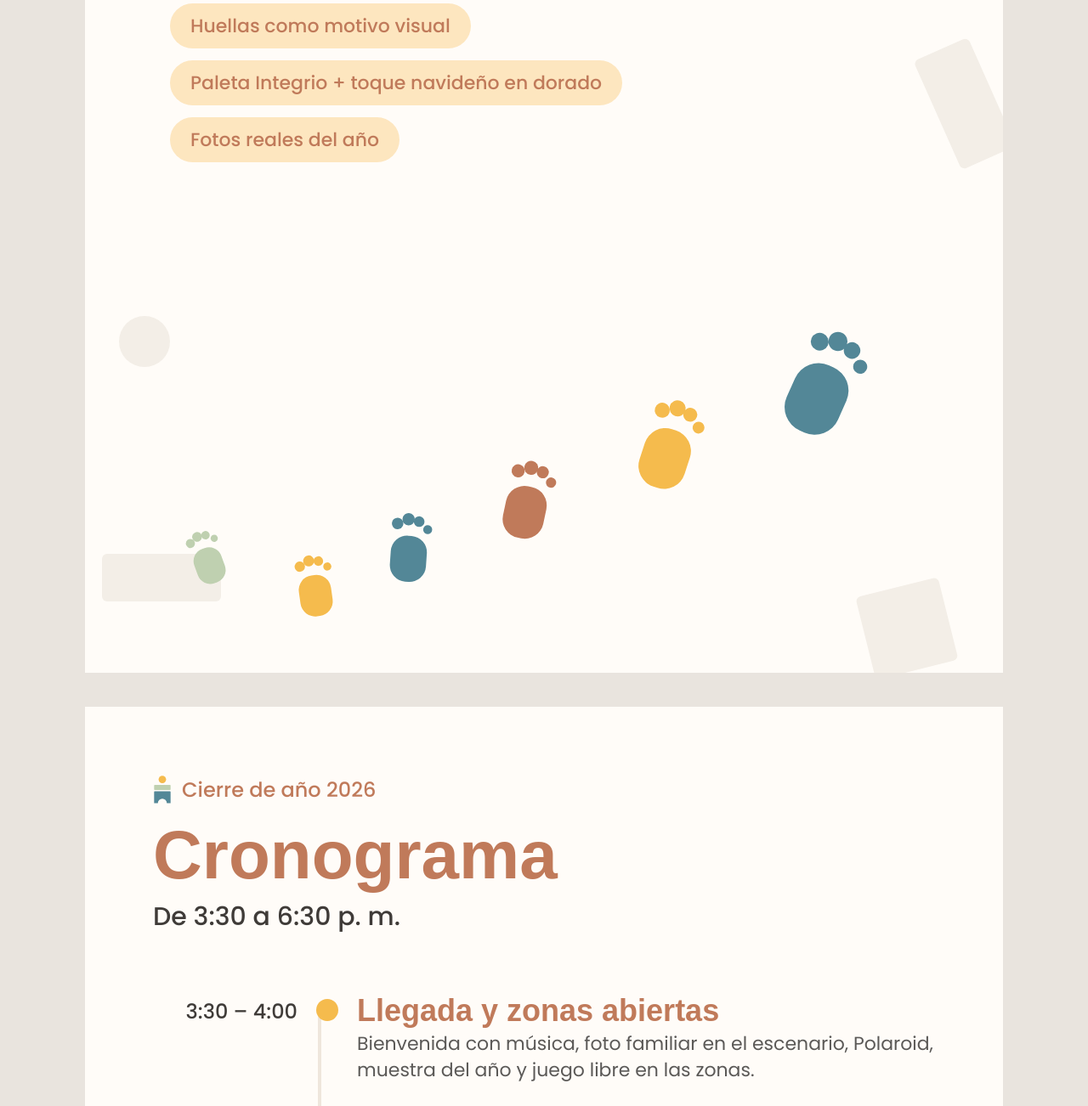
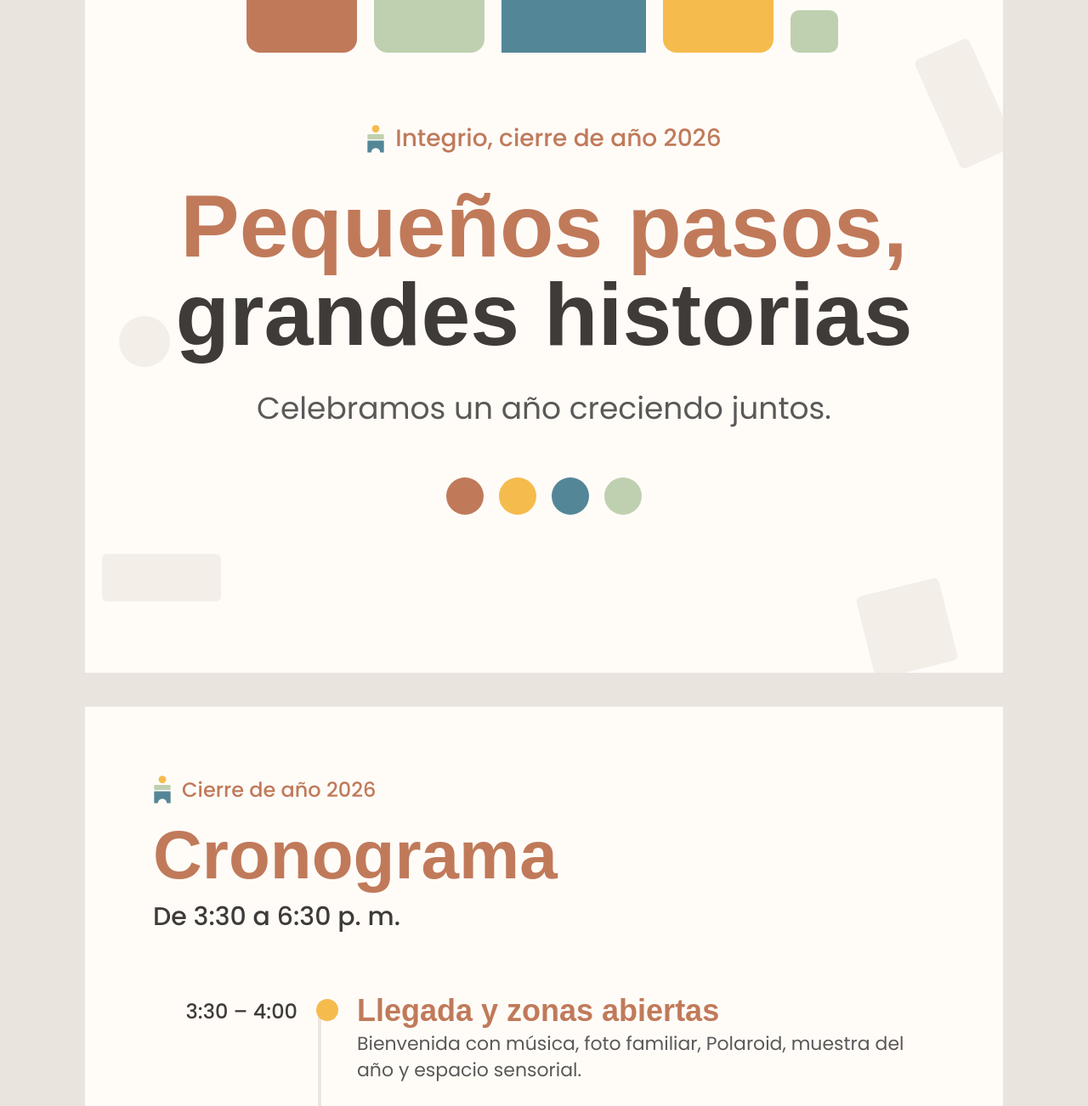
Before and after one commit to cielitocorescob/web-verne, a plain HTML site: page integrio/cierre-2026/plan.html in a window 1280 px wide. Shown: the part 598-1900 px from the top of the page at 85% size. Drawn offline with Linux system fonts and the light colour scheme; files whose address does not match are found by name; a web font is replaced by a local one.

Commit message:
Integrio year-end plan: block-based concept, no candles, updated zones
Co-Authored-By: Claude Opus 5.5 <noreply@anthropic.com>
Claude-Session: https://claude.ai/code/session_01GxHxZEsinBU6gnmuJez2MN

```diff
--- a/integrio/cierre-2026/plan.html
+++ b/integrio/cierre-2026/plan.html
@@ -50,31 +50,33 @@
   </symbol>
 </defs></svg>
 
-<!-- 1 · CONCEPTO -->
+<!-- 1, CONCEPTO -->
 <section class="pieza" id="cierre-01-concepto">
   <svg class="conf"><use href="#confeti"/></svg>
-  <!-- camino de huellas -->
-  <svg class="abs" style="left:0;top:0;width:1080px;height:1350px" viewBox="0 0 1080 1350">
-    <use href="#huella" x="120" y="1180" width="46" height="69" fill="#bfd0b0" transform="rotate(-20 143 1214)"/>
-    <use href="#huella" x="230" y="1210" width="52" height="78" fill="#f5bb4d" transform="rotate(-8 256 1149)"/>
-    <use href="#huella" x="360" y="1160" width="58" height="87" fill="#538797" transform="rotate(4 389 1093)"/>
-    <use href="#huella" x="510" y="1100" width="66" height="99" fill="#c07a5a" transform="rotate(12 543 1040)"/>
-    <use href="#huella" x="680" y="1030" width="76" height="114" fill="#f5bb4d" transform="rotate(18 718 987)"/>
-    <use href="#huella" x="860" y="950" width="90" height="135" fill="#538797" transform="rotate(24 905 928)"/>
+  <!-- Bloques del isotipo como escalera: pequeños pasos que crecen -->
+  <svg class="abs" style="left:190px;top:200px" width="700" height="420" viewBox="0 0 700 420">
+    <rect x="0" y="290" width="130" height="130" rx="16" fill="#c07a5a"/>
+    <rect x="150" y="250" width="130" height="170" rx="16" fill="#bfd0b0"/>
+    <circle cx="215" cy="185" r="52" fill="#f5bb4d"/>
+    <path d="M300 420V280a85 85 0 0 1 170 0v140z" fill="#538797"/>
+    <rect x="490" y="150" width="130" height="270" rx="16" fill="#f5bb4d"/>
+    <path d="M555 30l62 96h-124z" fill="#c07a5a"/>
+    <rect x="640" y="370" width="56" height="50" rx="10" fill="#bfd0b0"/>
   </svg>
-  <div class="abs" style="left:100px;right:100px;top:150px">
-    <div class="serie"><svg width="22" height="33" viewBox="0 0 100 150"><use href="#iso"/></svg>Integrio · Cierre de año 2026</div>
-    <div class="h" style="font-size:104px;margin-top:34px;white-space:nowrap">Pequeños pasos,<br><span style="color:var(--gris-osc)">grandes historias</span></div>
-    <p style="font-size:34px;line-height:1.45;margin-top:36px;width:760px">Celebramos un año creciendo juntos.</p>
-    <div style="display:flex;gap:14px;margin-top:50px;flex-direction:column;align-items:flex-start">
-      <span style="background:var(--crema-am);color:var(--terracota);font-weight:500;font-size:22px;padding:10px 24px;border-radius:30px">Huellas como motivo visual</span>
-      <span style="background:var(--crema-am);color:var(--terracota);font-weight:500;font-size:22px;padding:10px 24px;border-radius:30px">Paleta Integrio + toque navideño en dorado</span>
-      <span style="background:var(--crema-am);color:var(--terracota);font-weight:500;font-size:22px;padding:10px 24px;border-radius:30px">Fotos reales del año</span>
+  <div class="abs" style="left:100px;right:100px;top:700px;text-align:center">
+    <div class="serie" style="justify-content:center;font-size:28px"><svg width="22" height="33" viewBox="0 0 100 150"><use href="#iso"/></svg>Integrio, cierre de año 2026</div>
+    <div class="h" style="font-size:104px;margin-top:30px">Pequeños pasos,<br><span style="color:var(--gris-osc)">grandes historias</span></div>
+    <p style="font-size:36px;line-height:1.4;margin-top:34px">Celebramos un año creciendo juntos.</p>
+    <div style="display:flex;justify-content:center;gap:18px;margin-top:56px">
+      <i style="width:44px;height:44px;border-radius:50%;background:var(--terracota)"></i>
+      <i style="width:44px;height:44px;border-radius:50%;background:var(--amarillo)"></i>
+      <i style="width:44px;height:44px;border-radius:50%;background:var(--teal)"></i>
+      <i style="width:44px;height:44px;border-radius:50%;background:var(--verde)"></i>
     </div>
   </div>
 </section>
 
-<!-- 2 · CRONOGRAMA -->
+<!-- 2, CRONOGRAMA -->
 <section class="pieza" id="cierre-02-cronograma">
   <div class="abs" style="left:80px;right:80px;top:80px">
     <div class="serie"><svg width="22" height="33" viewBox="0 0 100 150"><use href="#iso"/></svg>Cierre de año 2026</div>
@@ -82,17 +84,17 @@
   </div>
   <div class="abs" style="left:274px;top:350px;width:4px;height:900px;background:#efe6dc;border-radius:2px"></div>
   <div class="abs" style="left:80px;right:80px;top:340px;display:flex;flex-direction:column;gap:44px">
-    <div class="fila"><div class="hora">3:30 – 4:00</div><div class="punto" style="background:var(--amarillo)"></div><div><div class="h">Llegada y zonas abiertas</div><p>Bienvenida con música, foto familiar en el escenario, Polaroid, muestra del año y juego libre en las zonas.</p></div></div>
+    <div class="fila"><div class="hora">3:30 – 4:00</div><div class="punto" style="background:var(--amarillo)"></div><div><div class="h">Llegada y zonas abiertas</div><p>Bienvenida con música, foto familiar, Polaroid, muestra del año y espacio sensorial.</p></div></div>
     <div class="fila"><div class="hora">4:00 – 4:10</div><div class="punto" style="background:var(--terracota)"></div><div><div class="h">Palabras de la directora</div><p>Agradecimiento a las familias y reconocimiento al equipo Integrio.</p></div></div>
     <div class="fila"><div class="hora">4:10 – 4:30</div><div class="punto" style="background:var(--teal)"></div><div><div class="h">Entrega de diplomas</div><p>Llamado individual, foto con su familia y foto grupal.</p></div></div>
     <div class="fila"><div class="hora">4:30 – 5:30</div><div class="punto" style="background:var(--amarillo)"></div><div><div class="h">Show infantil</div><p>Música, baile, juegos de integración y dinámicas con las familias.</p></div></div>
-    <div class="fila"><div class="hora">5:30 – 5:45</div><div class="punto" style="background:var(--terracota)"></div><div><div class="h">Torta</div><p>Canto, soplido de velas y foto de todo el aula.</p></div></div>
-    <div class="fila"><div class="hora">5:45 – 6:15</div><div class="punto" style="background:var(--teal)"></div><div><div class="h">Compartir navideño</div><p>Panetón, chocolate y bocaditos. Las zonas siguen abiertas.</p></div></div>
+    <div class="fila"><div class="hora">5:30 – 5:45</div><div class="punto" style="background:var(--terracota)"></div><div><div class="h">Foto del aula con la torta</div><p>Foto grupal de niños y equipo; luego la torta pasa al compartir.</p></div></div>
+    <div class="fila"><div class="hora">5:45 – 6:15</div><div class="punto" style="background:var(--teal)"></div><div><div class="h">Compartir navideño</div><p>Torta, panetón, chocolate y bocaditos. Las zonas siguen abiertas.</p></div></div>
     <div class="fila"><div class="hora">6:15 – 6:30</div><div class="punto" style="background:var(--verde-osc)"></div><div><div class="h">Despedida</div><p>Agradecimiento final, últimas Polaroid y entrega de recuerdos.</p></div></div>
   </div>
 </section>
 
-<!-- 3 · ZONAS -->
+<!-- 3, ZONAS -->
 <section class="pieza" id="cierre-03-zonas">
   <div class="abs" style="left:70px;right:70px;top:70px">
     <div class="serie"><svg width="22" height="33" viewBox="0 0 100 150"><use href="#iso"/></svg>Cierre de año 2026</div>
@@ -106,28 +108,24 @@
     </div>
     <div class="zona" style="background:#f8ece4">
       <div class="ic" style="background:var(--terracota)"><svg width="38" height="38" viewBox="0 0 24 24" fill="none" stroke="#fff" stroke-width="2" stroke-linejoin="round"><rect x="3" y="7" width="18" height="13" rx="2"/><circle cx="12" cy="13.5" r="3.5"/><path d="M8 7l1.5-3h5L16 7"/></svg></div>
-      <div><div class="h">Pequeños pasos</div><p>Escenario de fotos con huellas y bloques de colores.</p><small>Entrada · 1 encargada</small></div>
+      <div><div class="h">Foto familiar</div><p>Escenario con los bloques de colores de Integrio. Cada niño posa con su diploma.</p><small>Entrada, 1 encargada</small></div>
     </div>
     <div class="zona" style="background:#e8f0f2">
       <div class="ic" style="background:var(--teal)"><svg width="38" height="38" viewBox="0 0 24 24" fill="none" stroke="#fff" stroke-width="2" stroke-linejoin="round"><rect x="4" y="3" width="16" height="18" rx="2"/><rect x="7" y="6" width="10" height="9"/></svg></div>
-      <div><div class="h">Polaroid</div><p>Cada familia se lleva una foto y deja otra en el mural «Grandes historias».</p><small>Junto al escenario · 1 encargada</small></div>
+      <div><div class="h">Polaroid</div><p>Las familias se toman una foto instantánea y se la llevan impresa como recuerdo.</p><small>Junto al escenario, 1 encargada</small></div>
     </div>
     <div class="zona" style="background:#eef3ea">
-      <div class="ic" style="background:var(--verde-osc)"><svg width="38" height="38" viewBox="0 0 60 90" fill="#fff"><use href="#huella"/></svg></div>
-      <div><div class="h">Mis huellas</div><p>Los niños estampan su mano o pie en un mural colectivo del aula.</p><small>Patio · Pintura lavable y toallitas</small></div>
+      <div class="ic" style="background:var(--verde-osc)"><svg width="38" height="38" viewBox="0 0 24 24" fill="#fff"><path d="M12 3c4 4 6 7 6 10a6 6 0 0 1-12 0c0-3 2-6 6-10z"/></svg></div>
+      <div><div class="h">Espacio sensorial</div><p>Bandejas con arena, hojas, semillas y bloques de madera para explorar en familia.</p><small>Patio, 1 adulto mirando</small></div>
     </div>
-    <div class="zona" style="background:var(--crema-am)">
-      <div class="ic" style="background:var(--amarillo)"><svg width="38" height="38" viewBox="0 0 24 24" fill="#fff"><rect x="3" y="13" width="8" height="8" rx="1"/><rect x="13" y="13" width="8" height="8" rx="1"/><rect x="8" y="4" width="8" height="8" rx="1"/></svg></div>
-      <div><div class="h">Juego libre</div><p>Arenero, bloques de madera y cesto de tesoros en el patio.</p><small>Patio · 1 adulto mirando</small></div>
-    </div>
-    <div class="zona" style="background:#f8ece4">
+    <div class="zona" style="background:#f8ece4;grid-column:1 / -1;min-height:0">
       <div class="ic" style="background:var(--terracota)"><svg width="38" height="38" viewBox="0 0 24 24" fill="none" stroke="#fff" stroke-width="2" stroke-linejoin="round"><path d="M4 19V8a2 2 0 0 1 2-2h4a2 2 0 0 1 2 2v11M12 19V8a2 2 0 0 1 2-2h4a2 2 0 0 1 2 2v11M3 19h18"/></svg></div>
-      <div><div class="h">Rincón de calma</div><p>Cojines, mantas y cuentos para quien necesite una pausa.</p><small>Aula · Luz suave</small></div>
+      <div><div class="h">Rincón de calma</div><p>Cojines, mantas y cuentos para quien necesite una pausa.</p><small>Aula, Luz suave</small></div>
     </div>
   </div>
-  <div class="abs" style="left:70px;right:70px;top:1130px;background:var(--terracota);border-radius:26px;padding:26px 32px;color:#fff;display:flex;gap:22px;align-items:center">
+  <div class="abs" style="left:70px;right:70px;top:1025px;background:var(--terracota);border-radius:26px;padding:26px 32px;color:#fff;display:flex;gap:22px;align-items:center">
     <svg width="54" height="54" viewBox="0 0 24 24" fill="none" stroke="#fff" stroke-width="1.8" stroke-linejoin="round"><path d="M4 20h16M5 20v-6h14v6M7 14v-3h10v3M12 11V7"/><circle cx="12" cy="5.5" r="1.4" fill="#fff"/></svg>
-    <div><div class="h" style="color:#fff;font-size:30px">Mesa del compartir</div><p style="font-size:19px;margin-top:4px">Torta, panetón, chocolate y bocaditos. A la llegada, agua y fruta picada para los niños.</p></div>
+    <div><div class="h" style="color:#fff;font-size:30px">Mesa del compartir</div><p style="font-size:19px;margin-top:4px">Torta, panetón, chocolate y bocaditos. Desde la llegada, agua y fruta picada para los niños.</p></div>
   </div>
 </section>
 </body>
```
